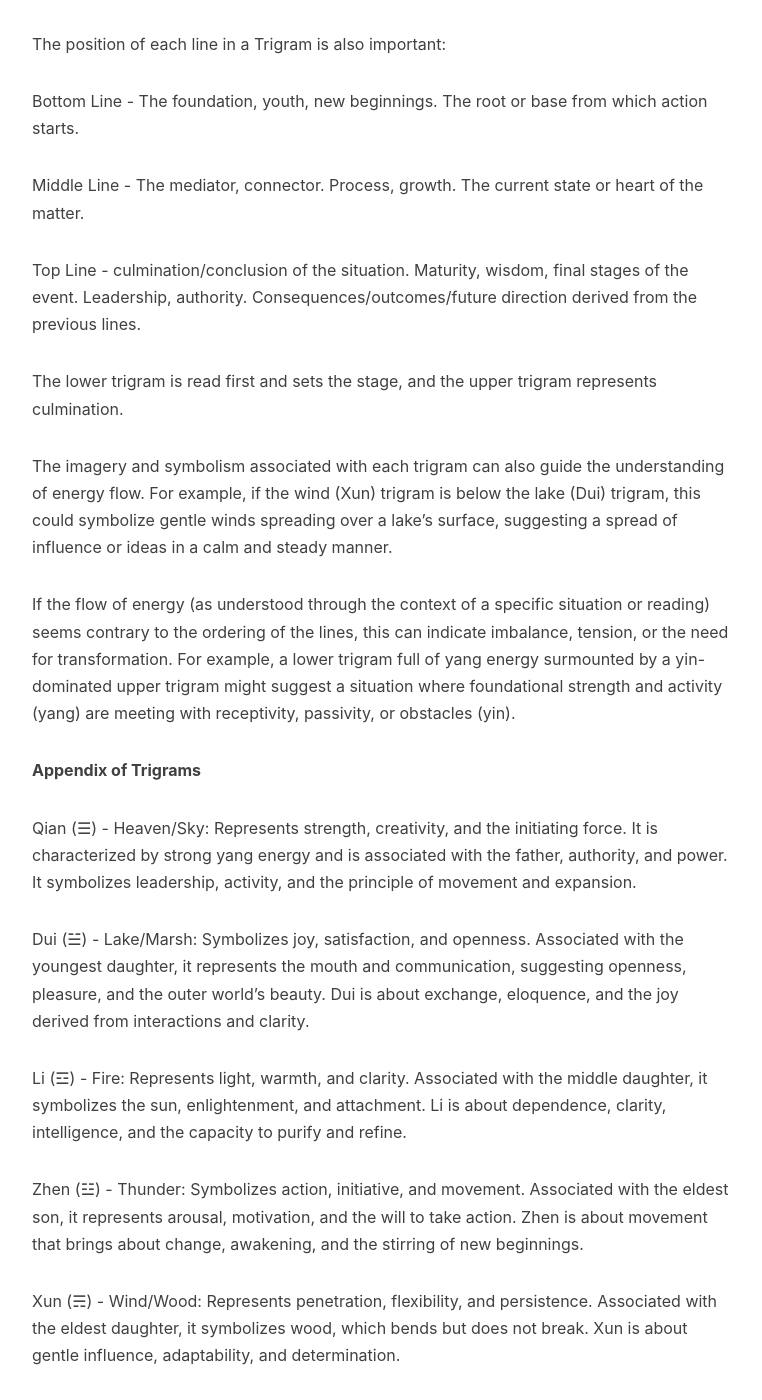
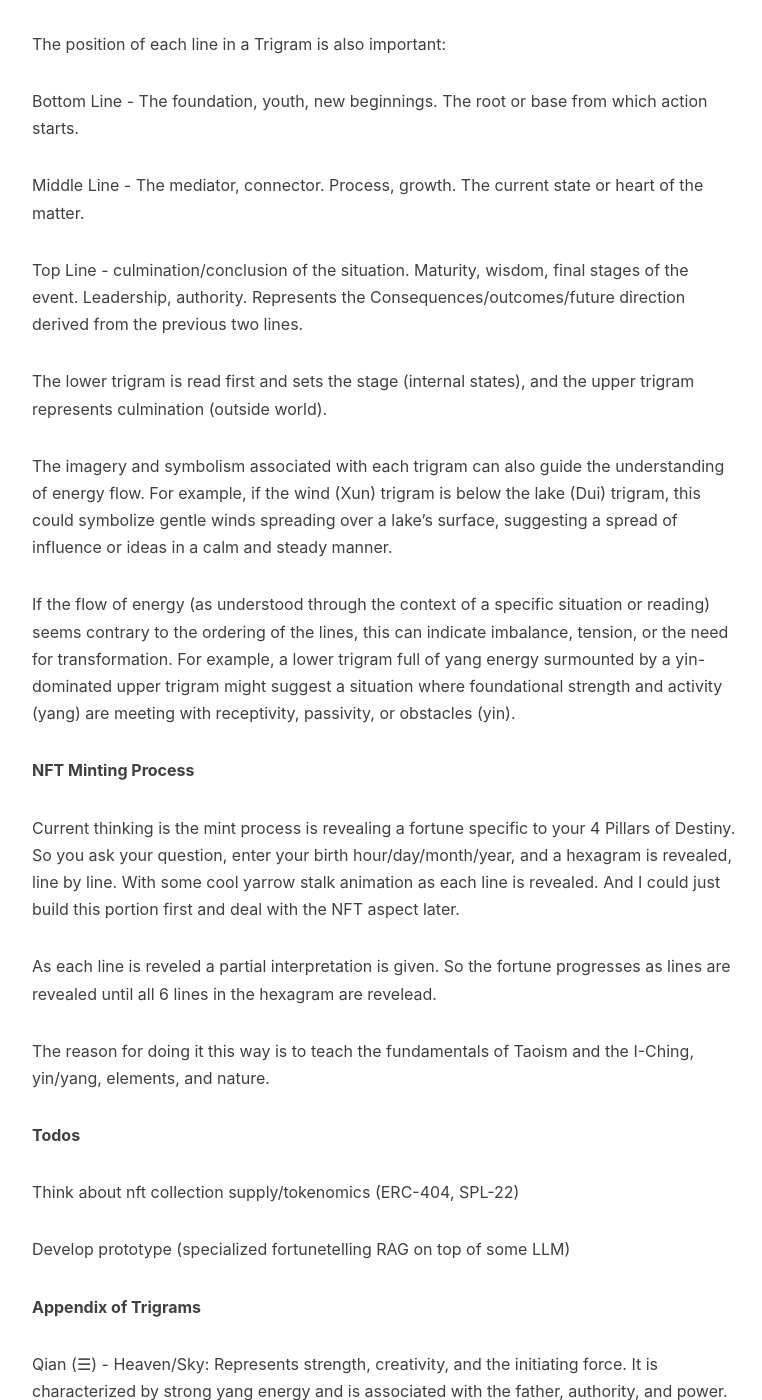
Before and after one commit to augchan42/augchan42.github.io, a Jekyll site: the page built from _posts/2024-03-04-Fortune Telling NFTs.md, in a window 1280 px wide and 1400 px high, scrolled down 1084 px. Shown: the whole window, without its empty margins (233-995 px from the left). Built offline with Jekyll 4.4.1, drawn with Linux system fonts in a browser that asks for light colours; nearby versions of some CDN libraries; comment, search, counter and statistics services are not loaded; some of the changed text lies outside the part shown.

Commit message:
update iching post

```diff
--- a/_posts/2024-03-04-Fortune Telling NFTs.md
+++ b/_posts/2024-03-04-Fortune Telling NFTs.md
@@ -33,14 +33,28 @@ Bottom Line - The foundation, youth, new beginnings.  The root or base from whic
 
 Middle Line - The mediator, connector.  Process, growth.  The current state or heart of the matter.
 
-Top Line - culmination/conclusion of the situation.  Maturity, wisdom, final stages of the event.  Leadership, authority.  Consequences/outcomes/future direction derived
-from the previous lines.
+Top Line - culmination/conclusion of the situation.  Maturity, wisdom, final stages of the event.  Leadership, authority.  Represents the Consequences/outcomes/future direction derived from the previous two lines.
 
-The lower trigram is read first and sets the stage, and the upper trigram represents culmination.
+The lower trigram is read first and sets the stage (internal states), and the upper trigram represents culmination (outside world).
 
 The imagery and symbolism associated with each trigram can also guide the understanding of energy flow. For example, if the wind (Xun) trigram is below the lake (Dui) trigram, this could symbolize gentle winds spreading over a lake's surface, suggesting a spread of influence or ideas in a calm and steady manner.
 
 If the flow of energy (as understood through the context of a specific situation or reading) seems contrary to the ordering of the lines, this can indicate imbalance, tension, or the need for transformation. For example, a lower trigram full of yang energy surmounted by a yin-dominated upper trigram might suggest a situation where foundational strength and activity (yang) are meeting with receptivity, passivity, or obstacles (yin).
+
+**NFT Minting Process**
+
+Current thinking is the mint process is revealing a fortune specific to your 4 Pillars of Destiny.  So you ask your question, enter your birth hour/day/month/year, and a hexagram is revealed, line by line.  With some cool yarrow stalk animation as each line is revealed.  And I could just build this portion first and deal with the NFT aspect later.
+
+As each line is reveled a partial interpretation is given.  So the fortune progresses as lines are revealed until all 6 lines in the hexagram are revelead.
+
+The reason for doing it this way is to teach the fundamentals of Taoism and the I-Ching, yin/yang, elements, and nature.
+
+
+**Todos**
+
+Think about nft collection supply/tokenomics (ERC-404, SPL-22)
+
+Develop prototype (specialized fortunetelling RAG on top of some LLM)
 
 **Appendix of Trigrams**
 
```
Also changed, not shown: other parts of _posts/2024-03-04-Fortune Telling NFTs.md (+0 -15 lines).
